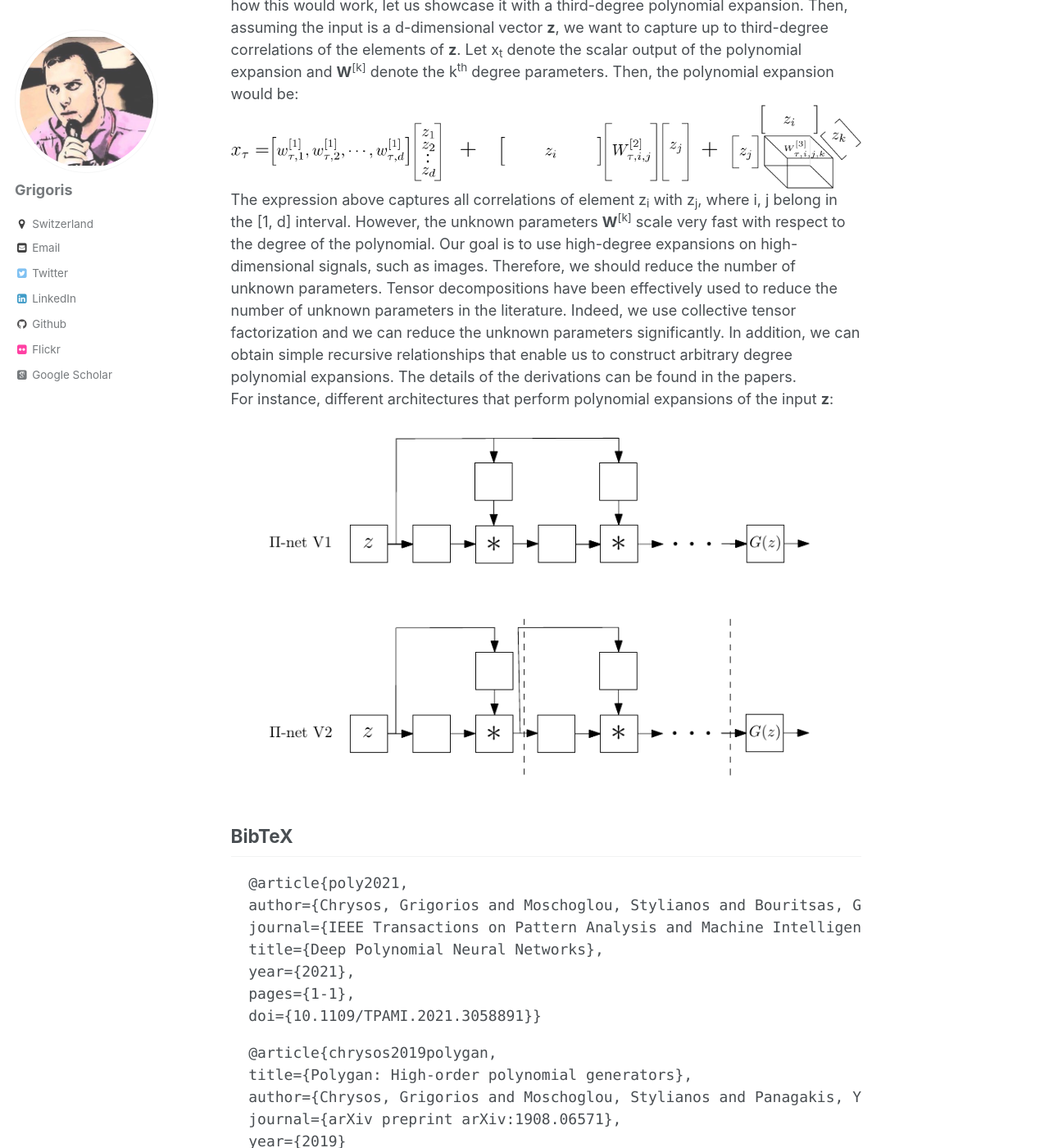
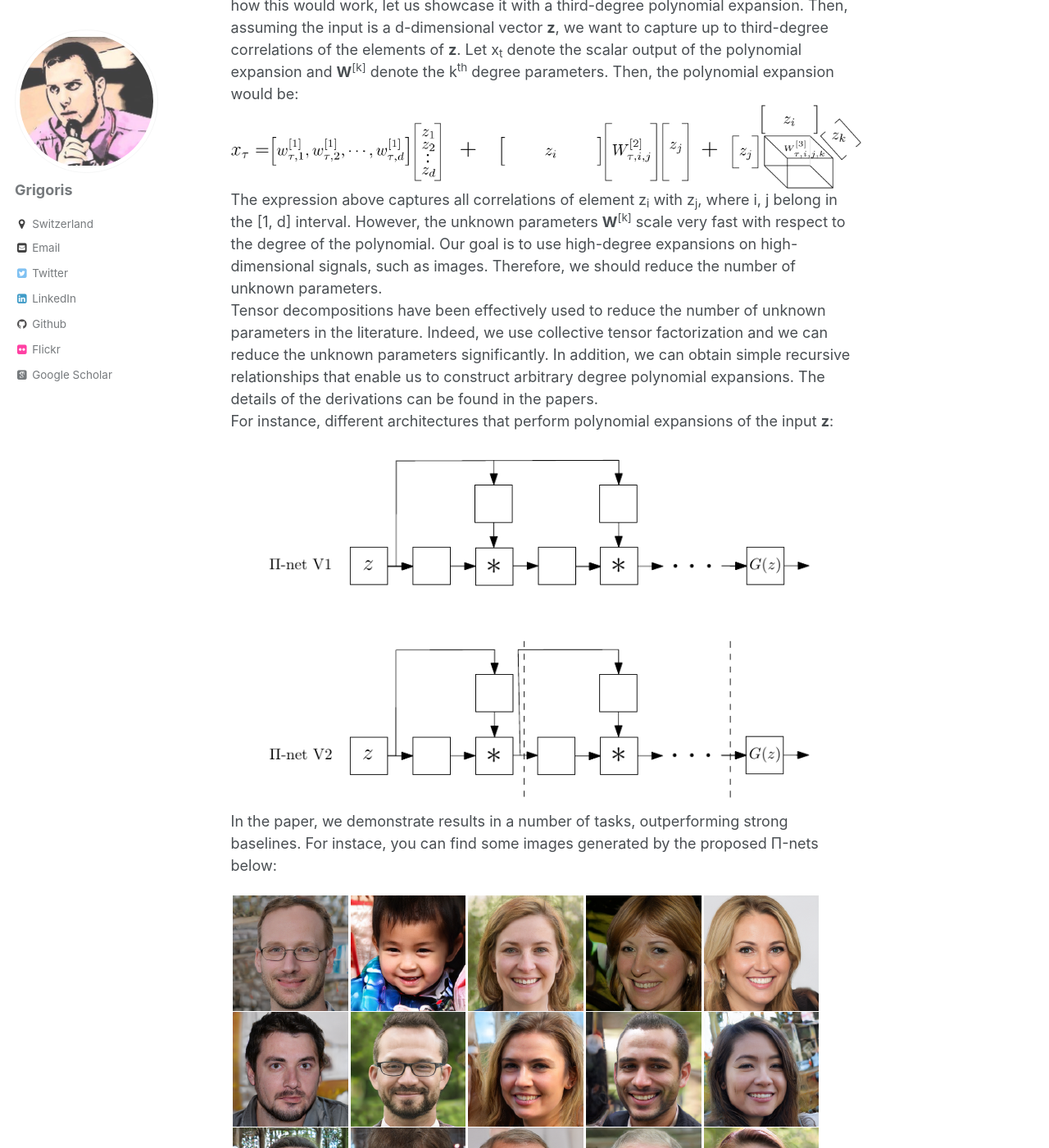
Before and after one commit to grigorisg9gr/grigorisg9gr.github.io, a Jekyll site: the page _posts/2021-04-17-polynomial-nets.html, which Jekyll copies as it is, in a window 1280 px wide and 1400 px high, scrolled down 1033 px. Shown: the whole window at 82% size. Built offline with Jekyll 4.4.1, drawn with Linux system fonts in a browser that asks for light colours; some web fonts are replaced.

Commit message:
Minor changes in the blog post.

```diff
--- a/_posts/2021-04-17-polynomial-nets.html
+++ b/_posts/2021-04-17-polynomial-nets.html
@@ -49,18 +49,23 @@
 <div class="column is-full-width">
 <h2 class="title is-2">Architectures of polynomial networks</h2>
 
-The idea is to approximate functions using high-degree polynomial expansions. To explain how this would work, let us showcase it with a third-degree polynomial expansion. Then, assuming the input is a d-dimensional vector <strong>z</strong>, we want to capture up to third-degree correlations of the elements of <strong>z</strong>. Let x<sub>t</sub> denote the scalar output of the polynomial expansion and <strong>W</strong><sup>[k]</sup> denote the k<sup>th</sup> degree parameters. Then, the polynomial expansion would be:
+The idea is to approximate functions using high-degree polynomial expansions. To explain how this would work, let us showcase it with a third-degree polynomial expansion. Then, assuming the input is a d-dimensional vector <strong>z</strong>, we want to capture up to third-degree correlations of the elements of <strong>z</strong>. Let x<sub>t</sub> denote the scalar output of the polynomial expansion and <strong>W</strong><sup>[k]</sup> denote the k<sup>th</sup> degree parameters. Then, the polynomial expansion would be:<br>
 <div class="column is-2 has-text-centered"><img class="third-degree-poly" src="/images/pi_nets_third_degree_correlations.png" alt="Third-degree polynomial expansion." />
+<br>
+The expression above captures all correlations of element z<sub>i</sub> with z<sub>j</sub>, where i, j belong in the [1, d] interval. However, the unknown parameters <strong>W</strong><sup>[k]</sup> scale very fast with respect to the degree of the polynomial. Our goal is to use high-degree expansions on high-dimensional signals, such as images. Therefore, we should reduce the number of unknown parameters.<br>
 
-The expression above captures all correlations of element z<sub>i</sub> with z<sub>j</sub>, where i, j belong in the [1, d] interval. However, the unknown parameters <strong>W</strong><sup>[k]</sup> scale very fast with respect to the degree of the polynomial. Our goal is to use high-degree expansions on high-dimensional signals, such as images. Therefore, we should reduce the number of unknown parameters.
-
-Tensor decompositions have been effectively used to reduce the number of unknown parameters in the literature. Indeed, we use collective tensor factorization and we can reduce the unknown parameters significantly. In addition, we can obtain simple recursive relationships that enable us to construct arbitrary degree polynomial expansions. The details of the derivations can be found in the papers.
+Tensor decompositions have been effectively used to reduce the number of unknown parameters in the literature. Indeed, we use collective tensor factorization and we can reduce the unknown parameters significantly. In addition, we can obtain simple recursive relationships that enable us to construct arbitrary degree polynomial expansions. The details of the derivations can be found in the papers. <br>
 
 <!-- include latex online: <img src="http://latex.codecogs.com/gif.latex?1+sin(x)" border="0"/> -->
 
 <p>For instance, different architectures that perform polynomial expansions of the input <strong>z</strong>:</p>
 <div class="column is-2 has-text-centered"><img class="architecture" src="/images/pi_nets_model_intro.png" alt="Indicative architectures." />
 </div>
+
+<p>In the paper, we demonstrate results in a number of tasks, outperforming strong baselines. For instace, you can find some images generated by the proposed &Pi;-nets below:</p>
+<div class="column is-2 has-text-centered"><img class="architecture" src="/images/pi_nets_generation_ffhq.png" alt="Indicative architectures." />
+</div>
+
 </div>
 
 
```
Also changed, not shown: images/pi_nets_generation_ffhq.png (added).
